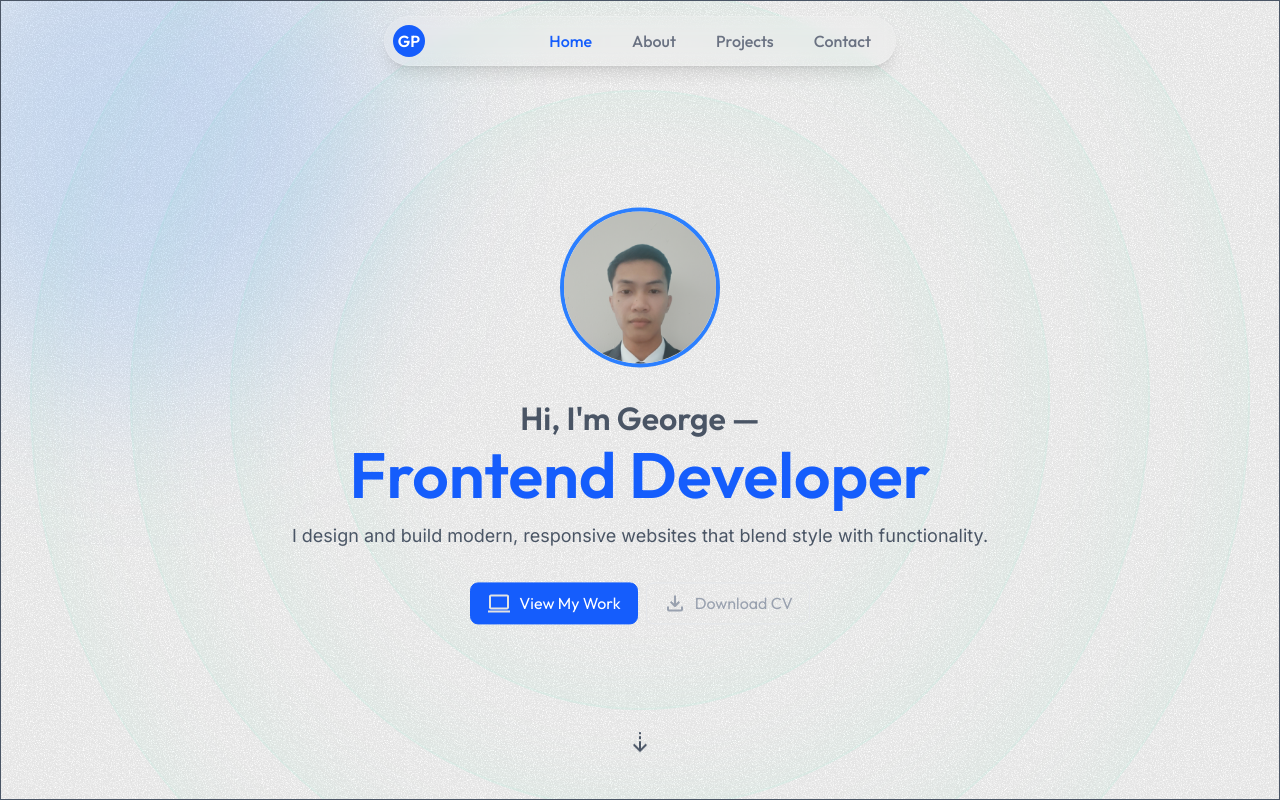
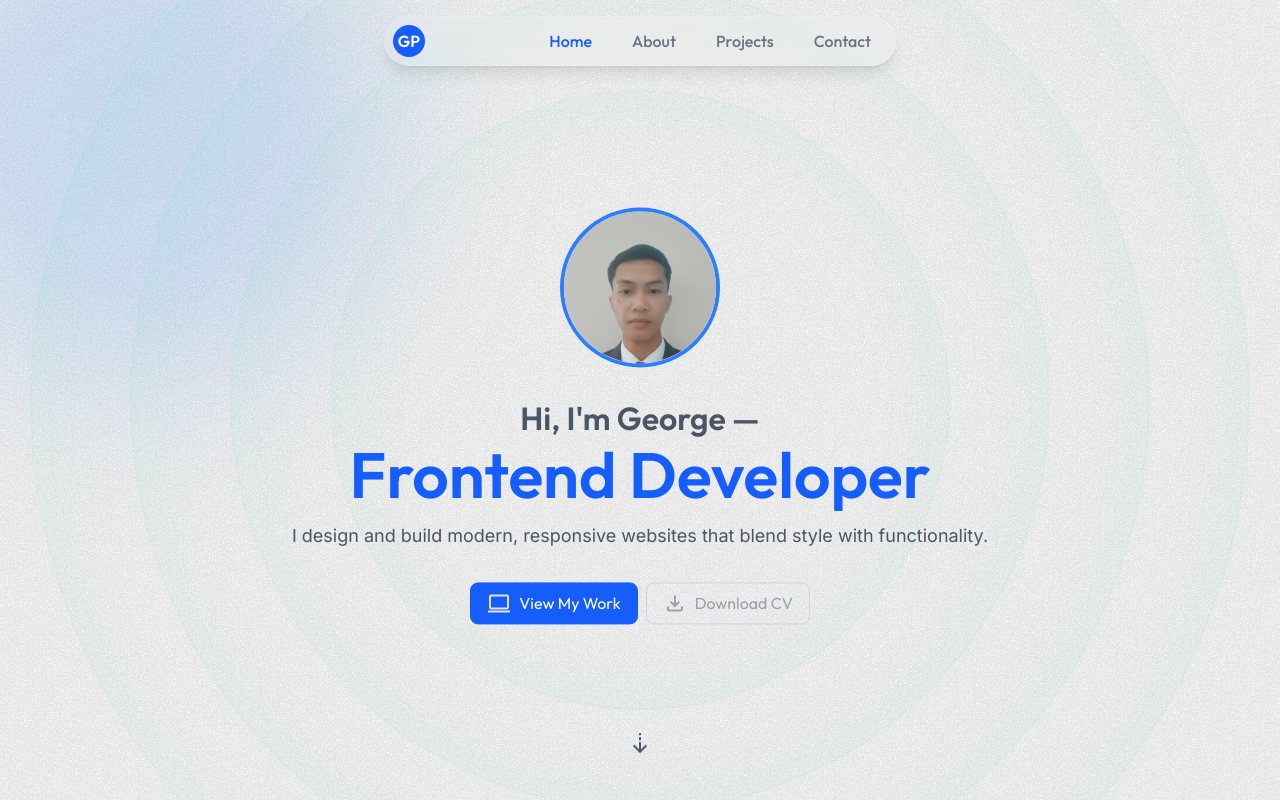
Before and after one commit to lendelpe/v2.lendelpe, a React (Vite) app: page / in a window 1280 px wide. Built offline with nearby package versions, Linux system fonts and the light colour scheme.

Commit message:
removing border in hero section debugged by code agent grok

```diff
--- a/src/components/Hero.jsx
+++ b/src/components/Hero.jsx
@@ -4,7 +4,7 @@ import grainImage from "../assets/images/grain.jpg";
 export default function Hero() {
   return (
     <>
-      <section className="section relative h-svh overflow-clip border z-0">
+      <section className="section relative z-0 h-svh overflow-clip">
         {/* blue gradient circle */}
         <div className="absolute -top-28 -left-28 -z-10 h-[500px] w-[500px] rounded-full bg-gradient-to-tr from-blue-400/20 to-blue-500/20 blur-[80px]"></div>
 
@@ -16,10 +16,10 @@ export default function Hero() {
           }}
         ></div>
 
-        <div className="size-[620px]  hero-ring"></div>
-        <div className="size-[820px]  hero-ring"></div>
-        <div className="size-[1020px]  hero-ring"></div>
-        <div className="size-[1220px]  hero-ring"></div>
+        <div className="hero-ring size-[620px]"></div>
+        <div className="hero-ring size-[820px]"></div>
+        <div className="hero-ring size-[1020px]"></div>
+        <div className="hero-ring size-[1220px]"></div>
 
         <div className="absolute top-1/2 left-1/2 container -translate-x-1/2 -translate-y-1/2 space-y-8 pt-8">
           {/* image */}
@@ -56,7 +56,7 @@ export default function Hero() {
               </a>
               <a
                 href="#"
-                className="btn group border border-gray-200 text-gray-400 hover:bg-gray-200"
+                className="btn group border border-gray-300 text-gray-400 hover:bg-gray-200"
               >
                 <svg
                   xmlns="http://www.w3.org/2000/svg"
--- a/src/components/Navbar.jsx
+++ b/src/components/Navbar.jsx
@@ -66,7 +66,7 @@ export default function Navbar() {
 
           {/* mobile menu items */}
           {isMenuOpen && (
-            <ul className="absolute top-16 left-0 mx-auto w-full rounded-4xl border border-white/15 bg-white/90 p-6 shadow-lg md:hidden">
+            <ul className="absolute top-16 left-0 mx-auto w-full rounded-4xl border border-white/15 bg-white/95 p-6 shadow-lg md:hidden">
               {navLinks.map((link, index) => (
                 <li key={index}>
                   <a
```
